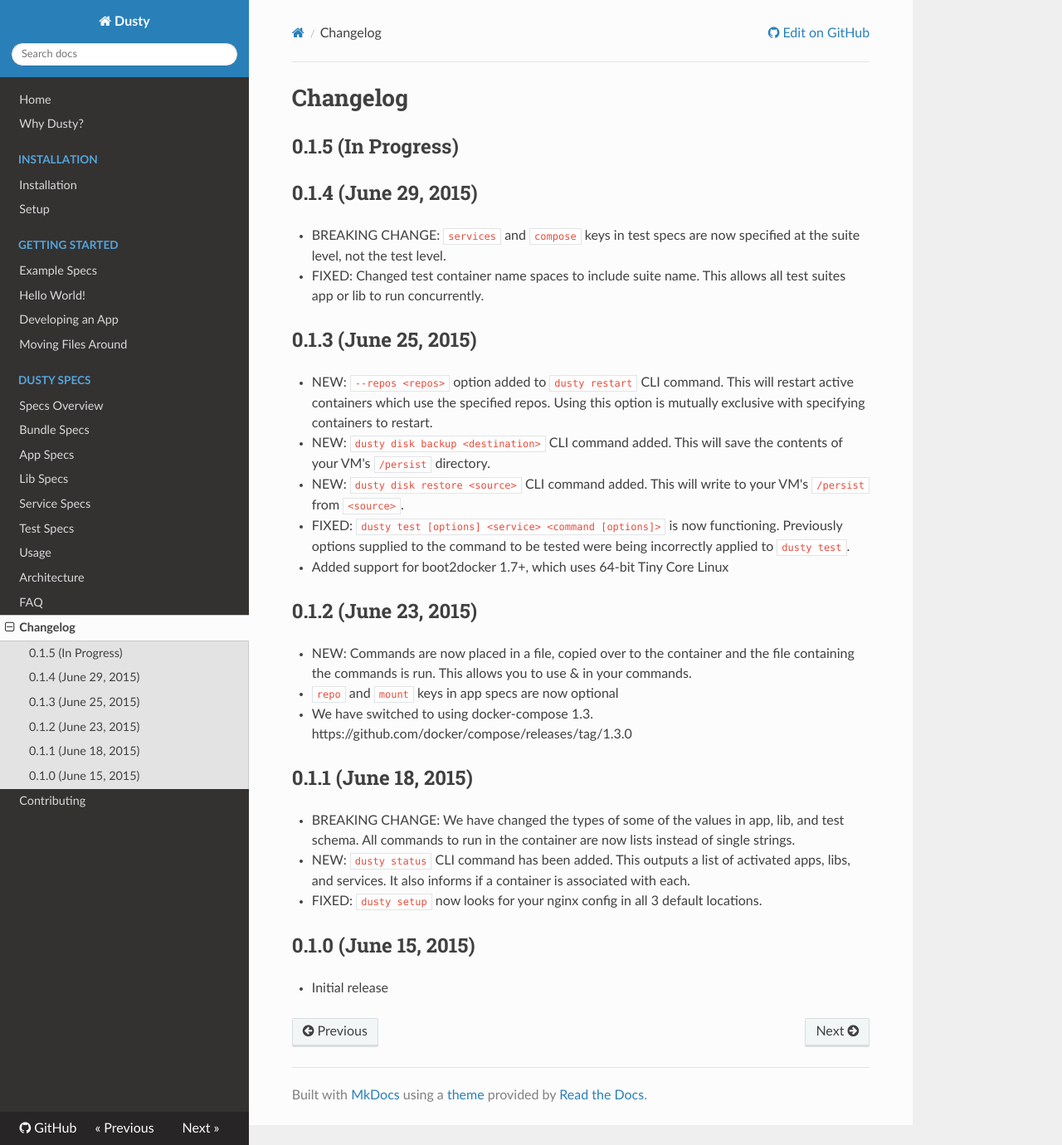
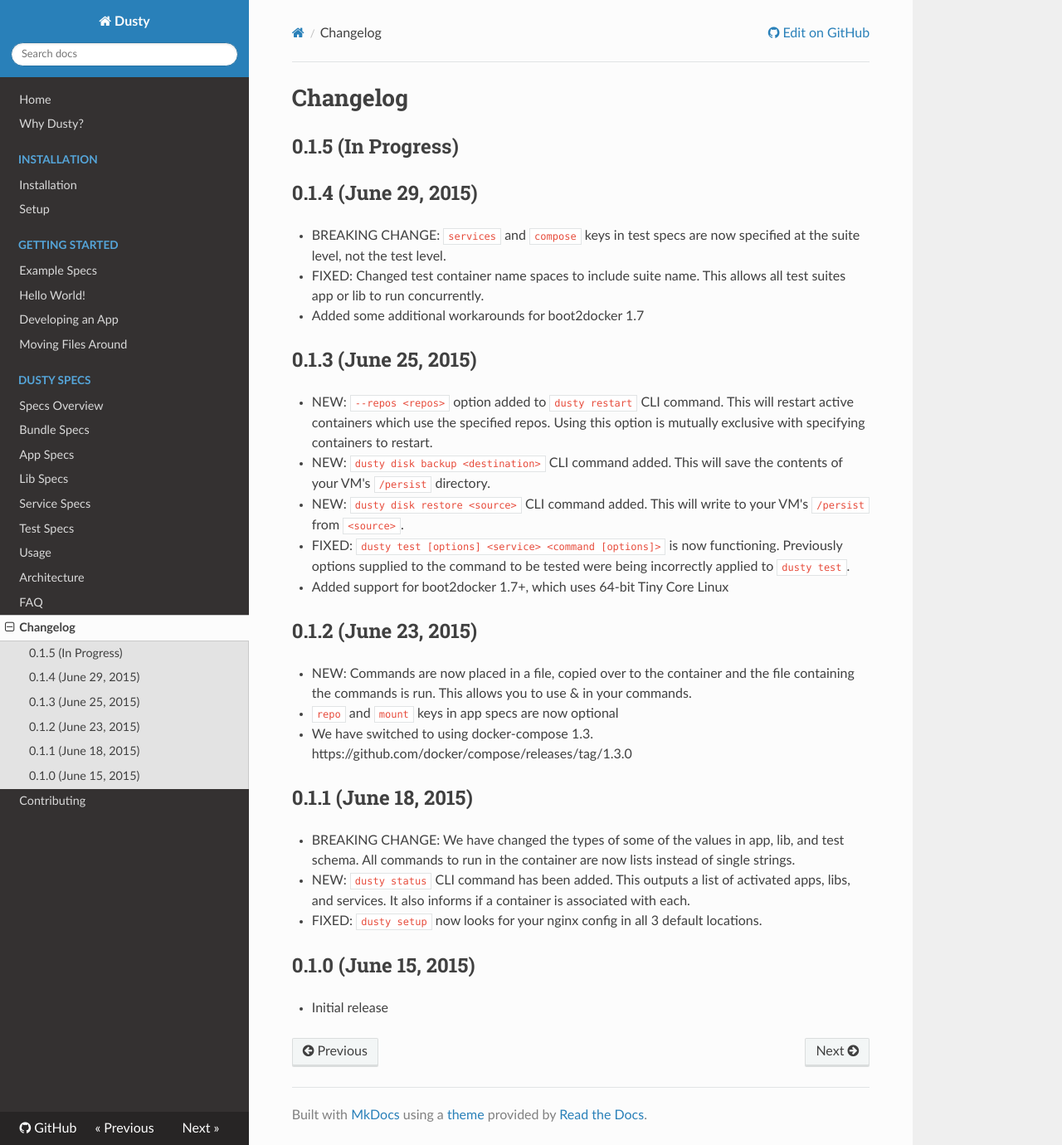
Before and after one commit to gamechanger/dusty, an MkDocs documentation site: the page built from docs/changelog.md, in a window 1280 px wide and 1380 px high. Shown: the whole window at 83% size. Built offline with MkDocs 1.6.1, drawn with Linux system fonts in a browser that asks for light colours; nearby versions of some CDN libraries; old or Windows-style settings are respelled for this version of MkDocs.

Commit message:
more changelog

```diff
--- a/docs/changelog.md
+++ b/docs/changelog.md
@@ -4,7 +4,10 @@
 
 ## 0.1.4 (June 29, 2015)
   * BREAKING CHANGE: `services` and `compose` keys in test specs are now specified at the suite level, not the test level.
+
   * FIXED: Changed test container name spaces to include suite name. This allows all test suites app or lib to run concurrently.
+
+  * Added some additional workarounds for boot2docker 1.7
 
 ## 0.1.3 (June 25, 2015)
   * NEW: `--repos <repos>` option added to `dusty restart` CLI command.  This will restart active containers which use the specified repos.  Using this option is mutually exclusive with specifying containers to restart.
```
